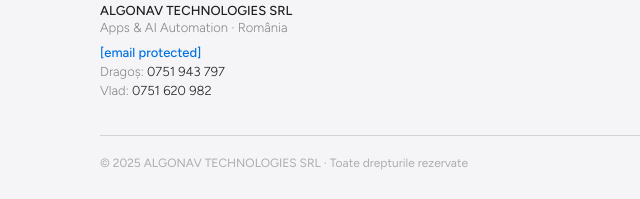
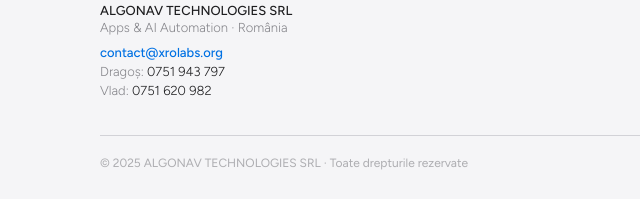
Before and after one commit to WeAreParadigmOrg/roxlabs, a plain HTML site: page index.html in a window 1280 px wide. Shown: the part 8296-8495 px from the top of the page, 0-640 px from the left. Drawn offline with Linux system fonts and the light colour scheme.

Commit message:
Update index.html

```diff
--- a/index.html
+++ b/index.html
@@ -2312,7 +2312,7 @@
         <div class="footer-tagline" style="font-weight:500;color:var(--1d);margin-bottom:2px;">ALGONAV TECHNOLOGIES SRL</div>
         <div class="footer-tagline">Apps & AI Automation · România</div>
         <div style="margin-top:10px;display:flex;flex-direction:column;gap:4px;">
-          <a href="/cdn-cgi/l/email-protection#c7a4a8a9b3a6a4b387bfb5a8aba6a5b4e9a8b5a0" style="font-size:13px;color:var(--blue);font-weight:500;"><span class="__cf_email__" data-cfemail="0f6c60617b6e6c7b4f777d60636e6d7c21607d68">[email&#160;protected]</span></a>
+          <a href="/cdn-cgi/l/email-protection#c7a4a8a9b3a6a4b387bfb5a8aba6a5b4e9a8b5a0" style="font-size:13px;color:var(--blue);font-weight:500;"><span class="__cf_email__" data-cfemail="0f6c60617b6e6c7b4f777d60636e6d7c21607d68">contact@xrolabs.org</span></a>
           <div style="font-size:13px;color:var(--86);font-weight:300;">Dragoș: <a href="tel:+40751943797" style="color:var(--1d);">0751 943 797</a></div>
           <div style="font-size:13px;color:var(--86);font-weight:300;">Vlad: <a href="tel:+40751620982" style="color:var(--1d);">0751 620 982</a></div>
         </div>
```
